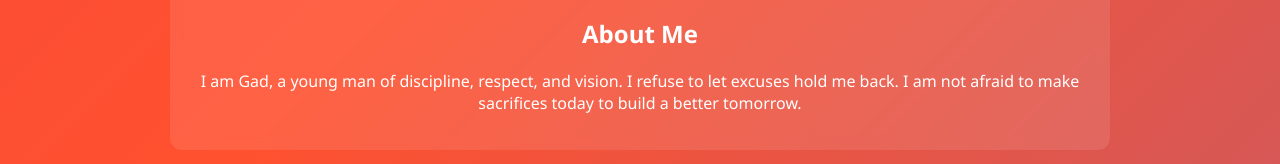
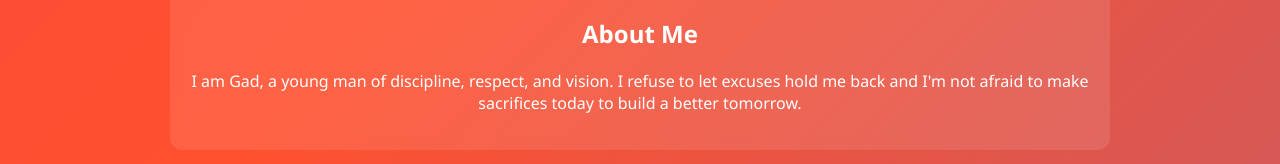
Before and after one commit to Gad7203/gad-portfolio, a plain HTML site: page index.html in a window 1280 px wide. Shown: the part 542-706 px from the top of the page. Drawn offline with Linux system fonts and the light colour scheme.

Commit message:
Update index.html

```diff
--- a/index.html
+++ b/index.html
@@ -17,7 +17,7 @@
   <section class="box">
     <h2>About Me</h2>
     <p>I am Gad, a young man of discipline, respect, and vision.
-    I refuse to let excuses hold me back. I am not afraid to make sacrifices today to build a better tomorrow.</p>
+    I refuse to let excuses hold me back and I'm not afraid to make sacrifices today to build a better tomorrow.</p>
   </section>
 
   <section class="box">
```
